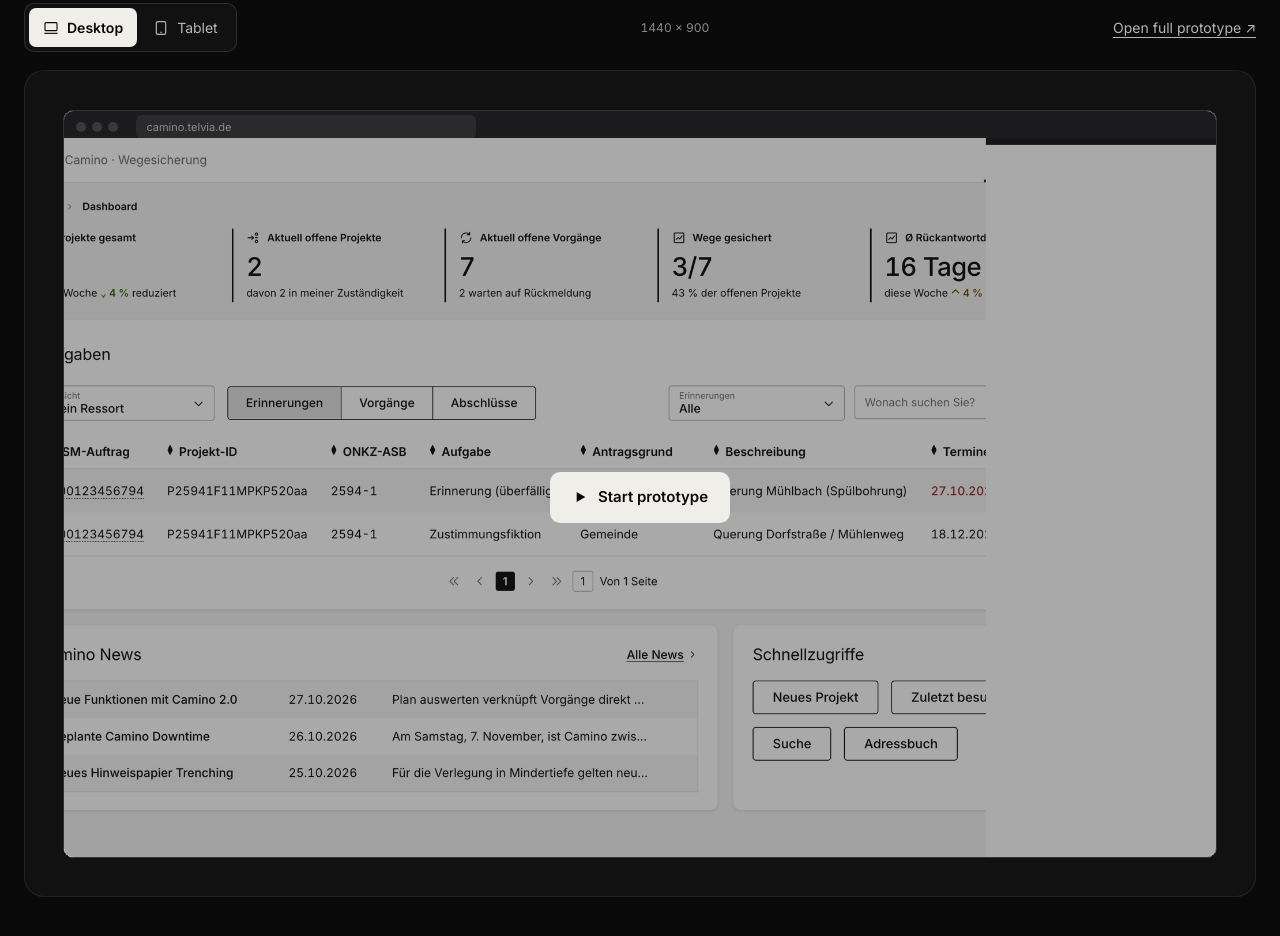
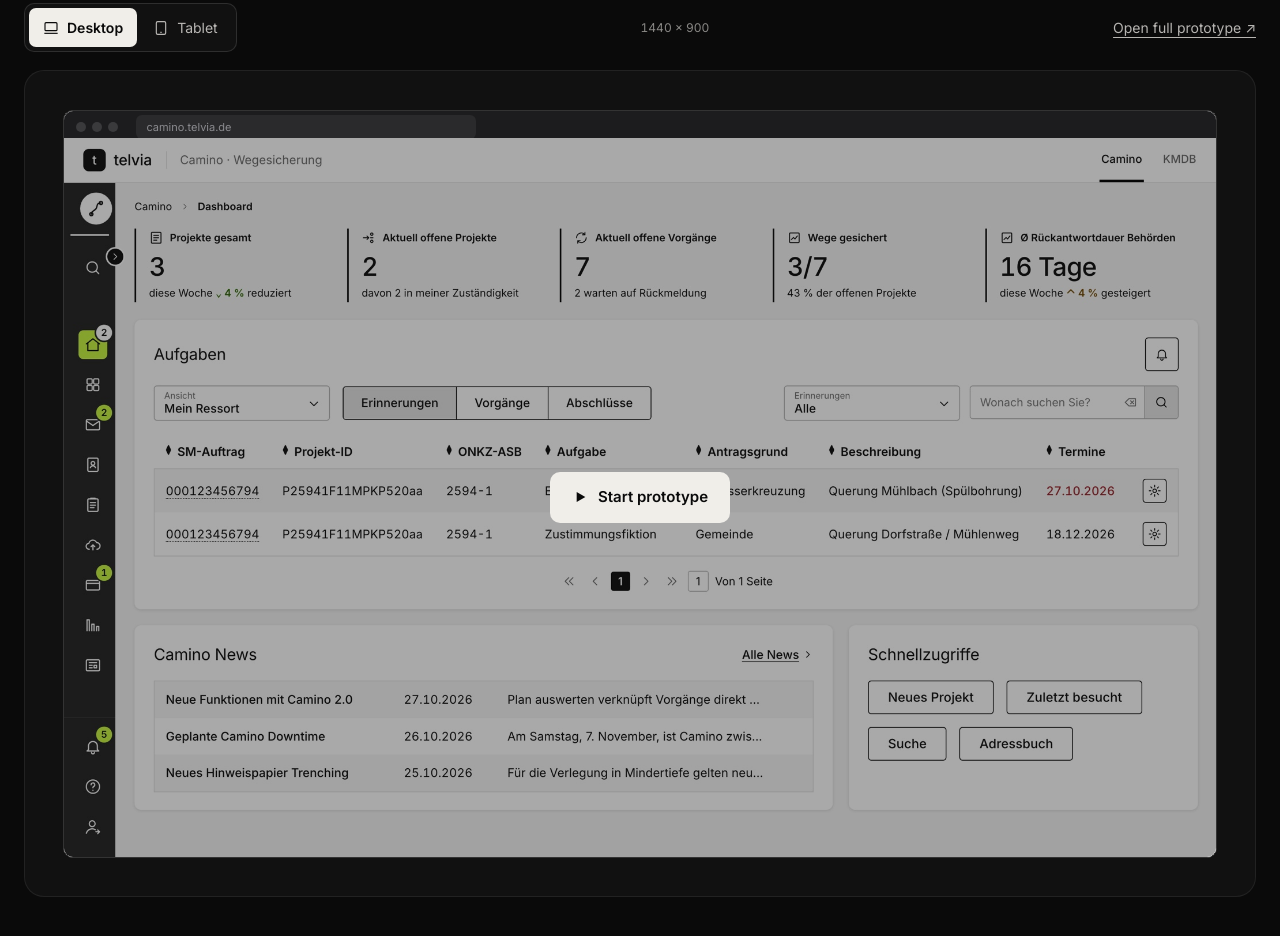
Before and after one commit to amirmasoudux/portfolio, a plain HTML site: page works/camino.html in a window 1280 px wide. Shown: the part 7160-8096 px from the top of the page. Drawn offline with nearby package versions, Linux system fonts and the light colour scheme; a script that the page names is missing.

Commit message:
Update camino.html

```diff
--- a/works/camino.html
+++ b/works/camino.html
@@ -248,7 +248,7 @@ figcaption { font-size: 14px; color: var(--ink-3); margin-top: 14px; max-width:
 .device.mobile .dframe { border-radius: 40px; border: 10px solid #1C1C1E; }
 .device:not(.desktop) .chrome { display: none; }
 .vp { position: absolute; left: 0; right: 0; bottom: 0; overflow: hidden; }
-.vp iframe, .vp .poster { position: absolute; top: 0; left: 0; border: 0; transform-origin: 0 0; background: #F6F6F6; }
+.vp iframe, .vp .poster { position: absolute; top: 0; left: 0; border: 0; transform-origin: 0 0; background: #F6F6F6; max-width: none; }
 .poster { object-fit: cover; object-position: top; }
 .cover { position: absolute; inset: 0; display: grid; place-items: center; background: rgba(10,10,10,.35); }
 .start { font: inherit; font-size: 15px; font-weight: 600; background: var(--ink); color: var(--bg); border: 0; border-radius: 10px; padding: 13px 22px; display: flex; align-items: center; gap: 10px; cursor: pointer; }
```
